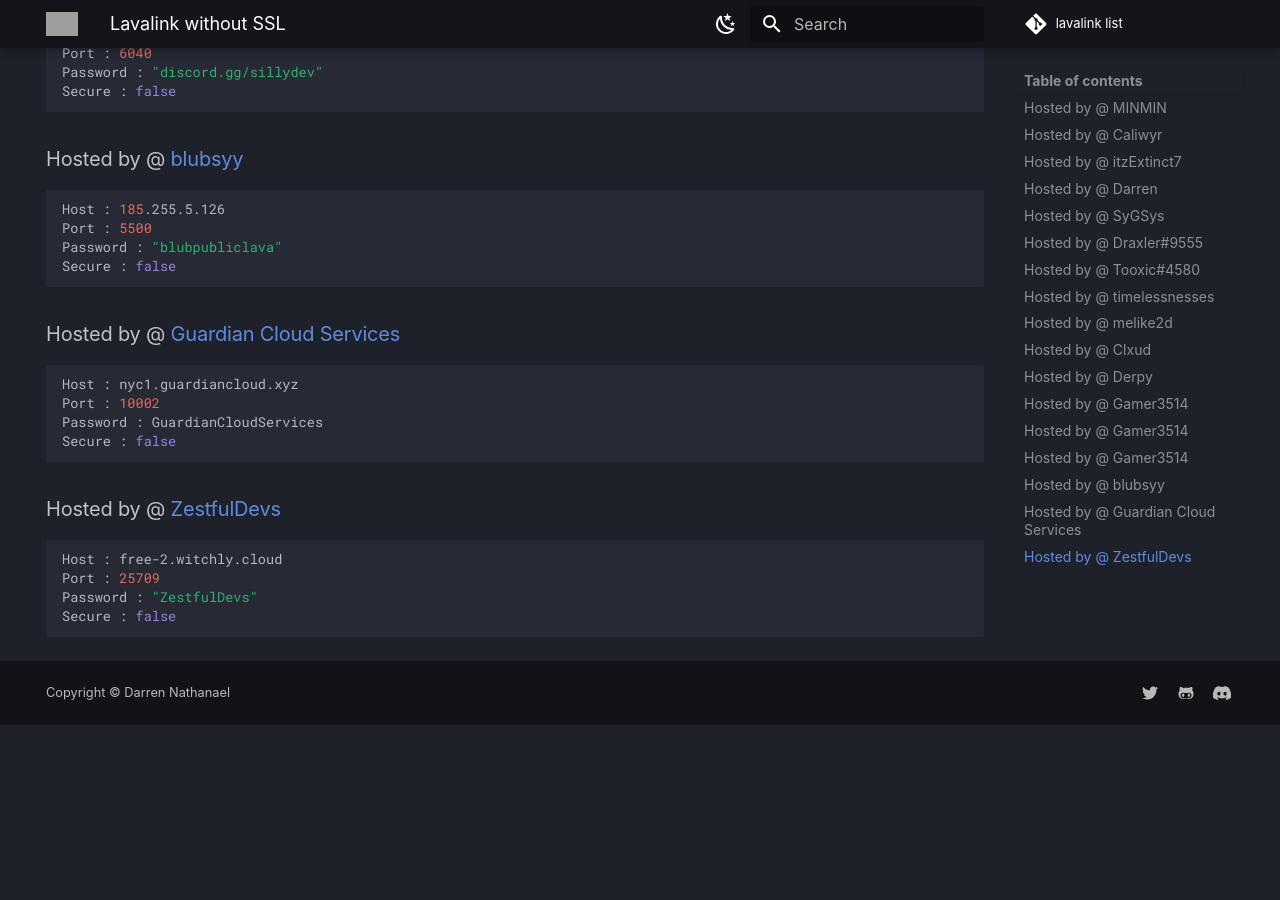
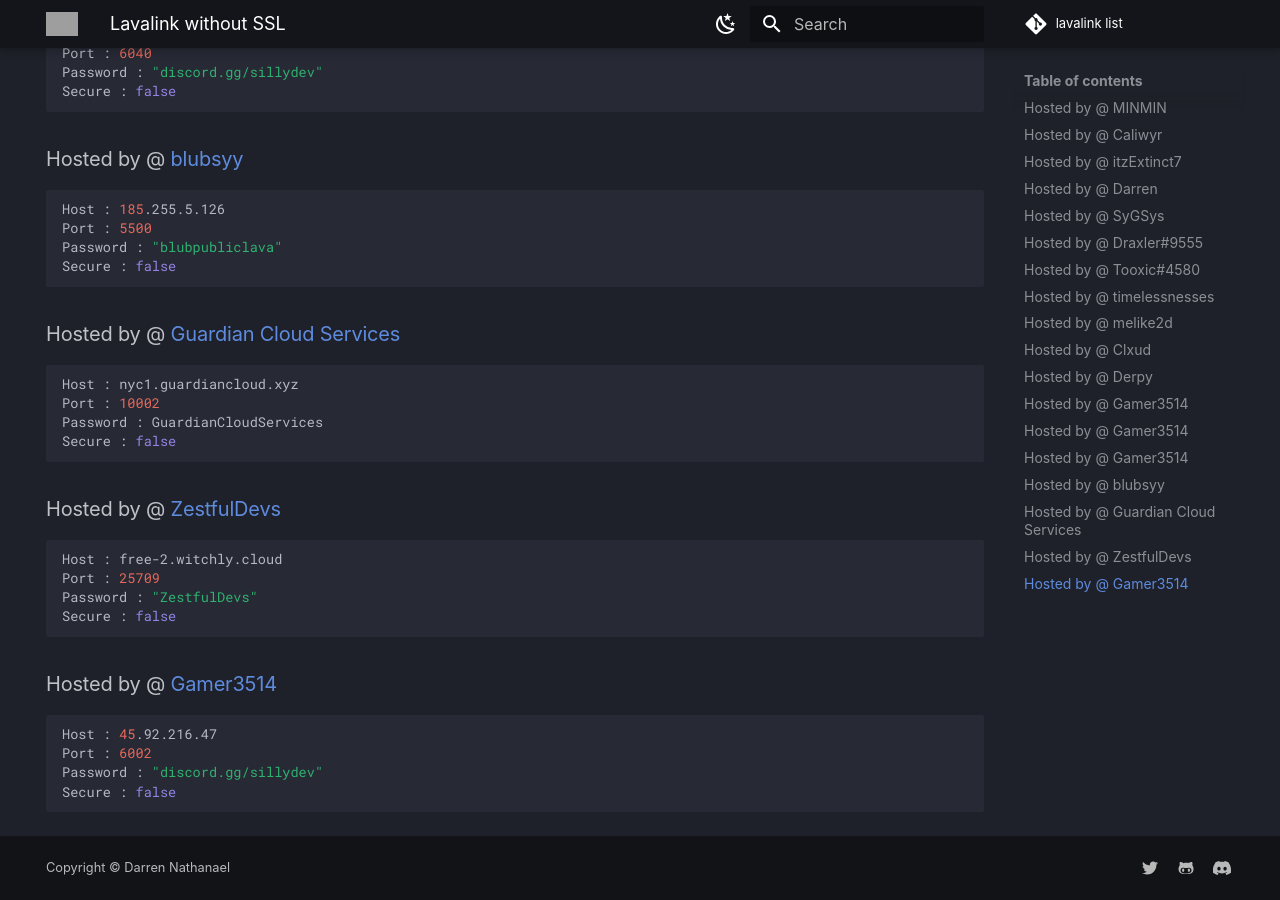
Before and after one commit to DarrenOfficial/lavalink-list, an MkDocs documentation site: the page built from docs/NoSSL/lavalink-without-ssl.md, in a window 1280 px wide and 900 px high, scrolled down 2653 px. Built offline with MkDocs 1.6.1 and Material for MkDocs 9.7.7, drawn with Linux system fonts in a browser that asks for light colours; comment, search, counter and statistics services are not loaded; a style sheet for code colours, icons or effects is not loaded; before the commit the page ends 3378 px from its top, so only the background shows below that; grey boxes are pictures that could not be loaded.

Commit message:
Update lavalink-without-ssl.md (#396)

````diff
--- a/docs/NoSSL/lavalink-without-ssl.md
+++ b/docs/NoSSL/lavalink-without-ssl.md
@@ -143,3 +143,11 @@ Port : 25709
 Password : "ZestfulDevs"
 Secure : false
 ```
+
+### Hosted by @ [Gamer3514](https://sillydev.co.uk)
+```bash
+Host : 45.92.216.47
+Port : 6002
+Password : "discord.gg/sillydev"
+Secure : false
+```
````
